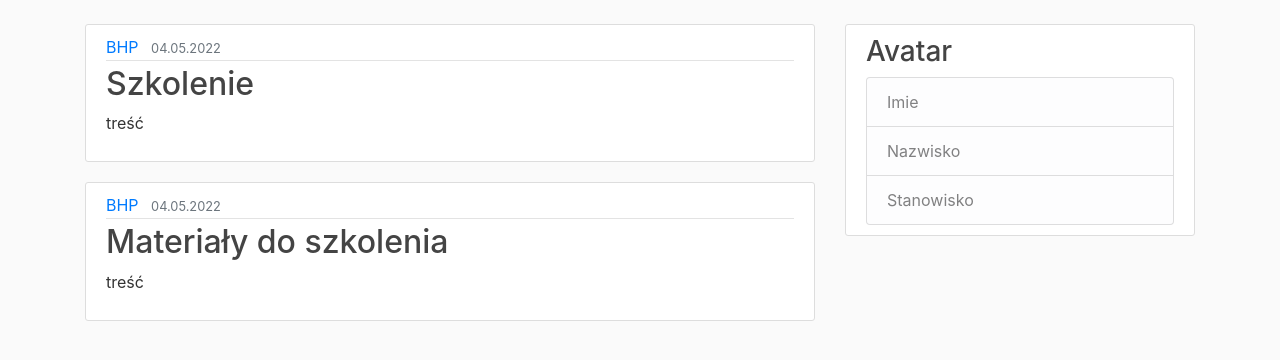
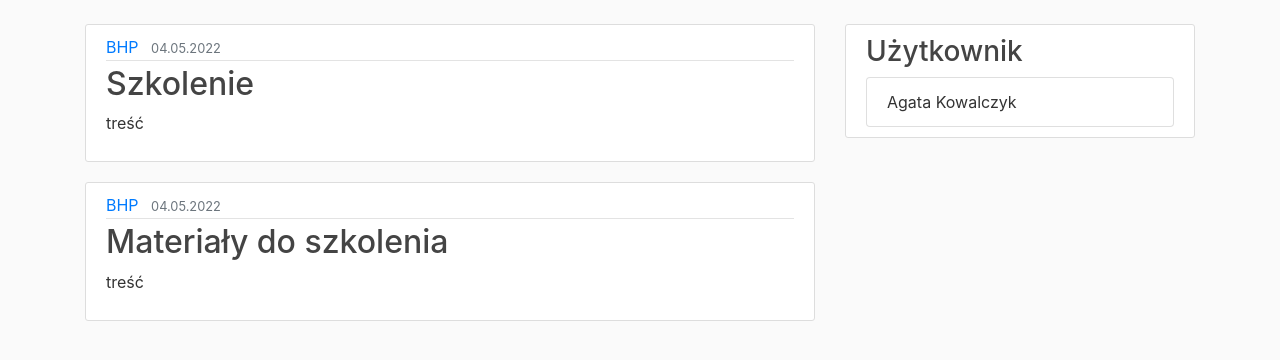
Before and after one commit to werka9898/PlatformaBHP, a Flask app: page /home in a window 1280 px wide. Shown: the part 56-416 px from the top of the page. Run offline with Flask 2, Linux system fonts and the light colour scheme; a user stored in the database is signed in; some libraries are stand-ins or nearby versions.

Commit message:
sidebar-konto

```diff
--- a/static/main.css
+++ b/static/main.css
@@ -31,6 +31,7 @@ h1, h2, h3, h4, h5, h6 {
   border-radius: 3px;
   margin-bottom: 20px;
 }
+
 
 .article-title {
   color: #444444;
@@ -75,11 +76,10 @@ a.article-title:hover {
   margin-bottom: 16px;
 }
 
+
 .account-heading {
   font-size: 2.5rem;
 }
-
-
 
 .button {
   background-color: #5f788a; /* Green */
--- a/templates/layout.html
+++ b/templates/layout.html
@@ -55,12 +55,12 @@
         </div>
         <div class="col-md-4">
           <div class="content-section">
-            <h3>Avatar</h3>
+            <h3>Użytkownik</h3>
 
               <ul class="list-group">
-                <li class="list-group-item list-group-item-light">Imie</li>
-                <li class="list-group-item list-group-item-light">Nazwisko</li>
-                <li class="list-group-item list-group-item-light">Stanowisko</li>
+                <li class="list-group-item">{{ current_user.imie + " " + current_user.nazwisko}}</li>
+<!--                <li class="list-group-item list-group-item-light">{{ current_user.nazwisko }}</li>-->
+<!--                <li class="list-group-item list-group-item-light">Stanowisko</li>-->
 
               </ul>
 
```
Also changed, not shown: app.py (+0 -13 lines), baza_pracownikow.db, uzytkownicy.db (deleted).
